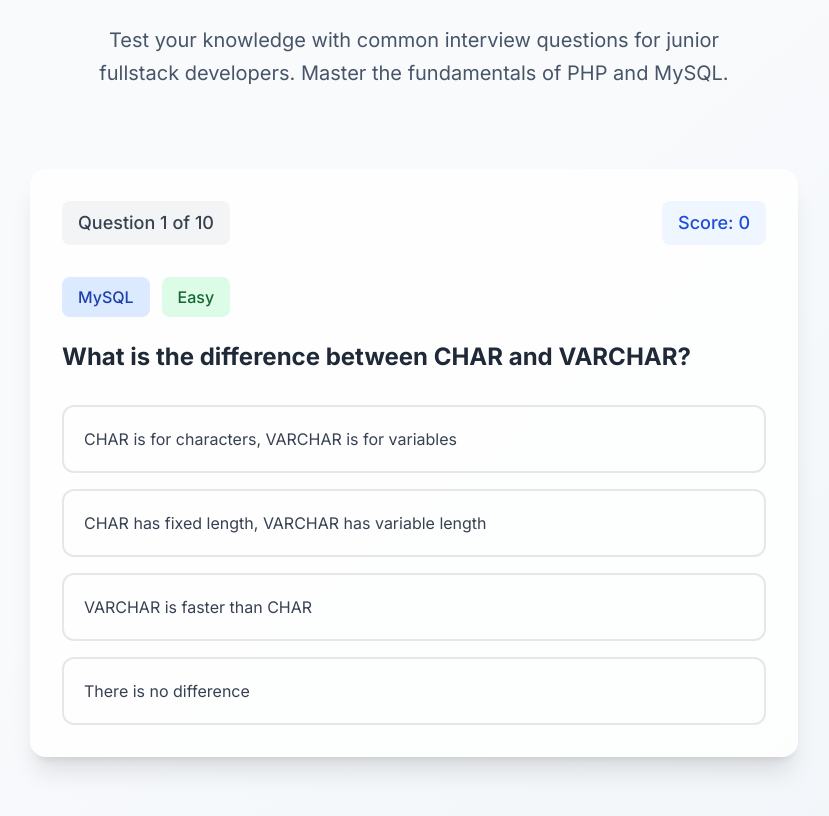
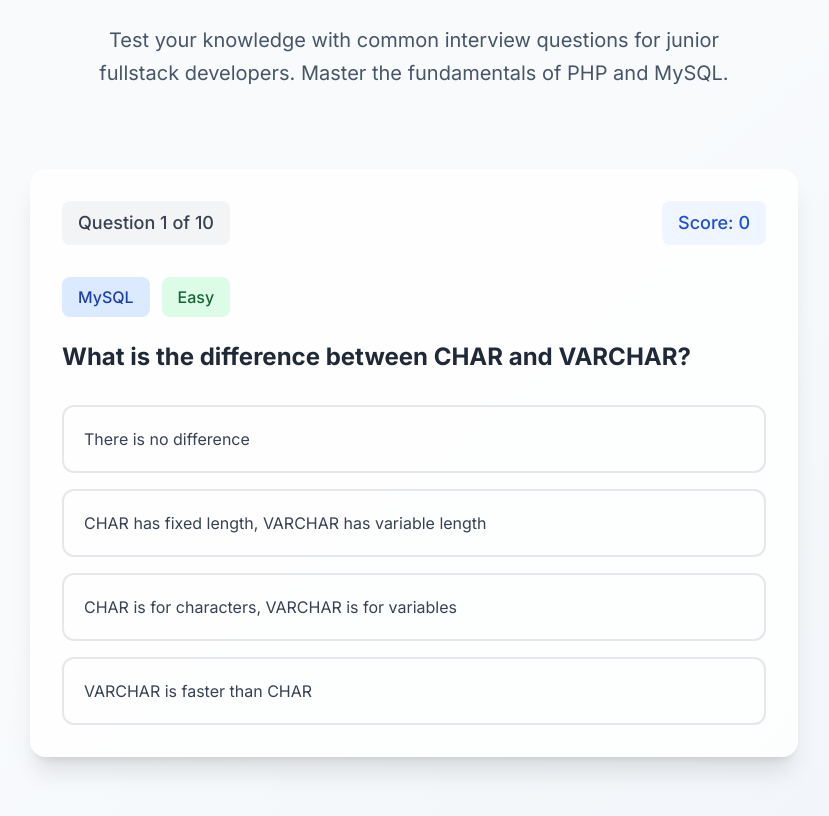
Before and after one commit to BRXcodes/dev-quiz, a Next.js app: page / in a window 1280 px wide. Shown: the part 260-1076 px from the top of the page, without its empty margins (226-1055 px from the left). Built offline with nearby package versions, Linux system fonts and the light colour scheme.

Commit message:
Add answer shuffling to randomize option order for each question

```diff
--- a/src/components/Quiz.tsx
+++ b/src/components/Quiz.tsx
@@ -30,6 +30,7 @@ export default function Quiz() {
   });
 
   const [filteredQuestions, setFilteredQuestions] = useState<Question[]>([]);
+  const [shuffledOptions, setShuffledOptions] = useState<{ text: string; originalIndex: number }[]>([]);
 
   useEffect(() => {
     const filtered = questions.filter(
@@ -44,13 +45,25 @@ export default function Quiz() {
 
   const currentQuestion = filteredQuestions[quizState.currentQuestionIndex];
 
-  const handleAnswer = (answerIndex: number) => {
+  // Shuffle options when question changes
+  useEffect(() => {
+    if (currentQuestion) {
+      const optionsWithIndices = currentQuestion.options.map((text, index) => ({
+        text,
+        originalIndex: index,
+      }));
+      setShuffledOptions(shuffleArray(optionsWithIndices));
+    }
+  }, [currentQuestion]);
+
+  const handleAnswer = (shuffledIndex: number) => {
     if (selectedAnswer !== null) return; // Prevent multiple answers
-    setSelectedAnswer(answerIndex);
+    const originalIndex = shuffledOptions[shuffledIndex].originalIndex;
+    setSelectedAnswer(originalIndex);
     setShowExplanation(true);
 
-    const isCorrect = answerIndex === currentQuestion.correctAnswer;
-    const newAnswers = [...quizState.answers, answerIndex];
+    const isCorrect = originalIndex === currentQuestion.correctAnswer;
+    const newAnswers = [...quizState.answers, originalIndex];
     const newScore = isCorrect ? quizState.score + 1 : quizState.score;
 
     setQuizState({
@@ -235,14 +248,14 @@ export default function Quiz() {
           )}
         </div>
         <div className="space-y-4">
-          {currentQuestion.options.map((option, index) => {
+          {shuffledOptions.map((option, shuffledIndex) => {
             let buttonStyle = "w-full text-left p-5 rounded-xl quiz-option ";
 
             if (selectedAnswer === null) {
               buttonStyle += "border-2 border-gray-200 dark:border-gray-700 text-gray-700 dark:text-gray-300";
-            } else if (index === currentQuestion.correctAnswer) {
+            } else if (option.originalIndex === currentQuestion.correctAnswer) {
               buttonStyle += "border-2 border-green-500 bg-green-50 dark:bg-green-900/30 text-green-700 dark:text-green-300 cursor-default";
-            } else if (index === selectedAnswer) {
+            } else if (option.originalIndex === selectedAnswer) {
               buttonStyle += "border-2 border-red-500 bg-red-50 dark:bg-red-900/30 text-red-700 dark:text-red-300 cursor-default";
             } else {
               buttonStyle += "border-2 border-gray-200 dark:border-gray-700 text-gray-400 dark:text-gray-600 cursor-default";
@@ -250,17 +263,17 @@ export default function Quiz() {
 
             return (
               <button
-                key={index}
-                onClick={() => handleAnswer(index)}
+                key={shuffledIndex}
+                onClick={() => handleAnswer(shuffledIndex)}
                 disabled={selectedAnswer !== null}
                 className={buttonStyle}
               >
                 <div className="flex items-center justify-between relative z-10">
-                  <span className="flex-1">{option}</span>
-                  {selectedAnswer !== null && index === currentQuestion.correctAnswer && (
+                  <span className="flex-1">{option.text}</span>
+                  {selectedAnswer !== null && option.originalIndex === currentQuestion.correctAnswer && (
                     <span className="text-green-600 dark:text-green-400 text-xl ml-4">✓</span>
                   )}
-                  {selectedAnswer === index && index !== currentQuestion.correctAnswer && (
+                  {selectedAnswer === option.originalIndex && option.originalIndex !== currentQuestion.correctAnswer && (
                     <span className="text-red-600 dark:text-red-400 text-xl ml-4">✗</span>
                   )}
                 </div>
```
